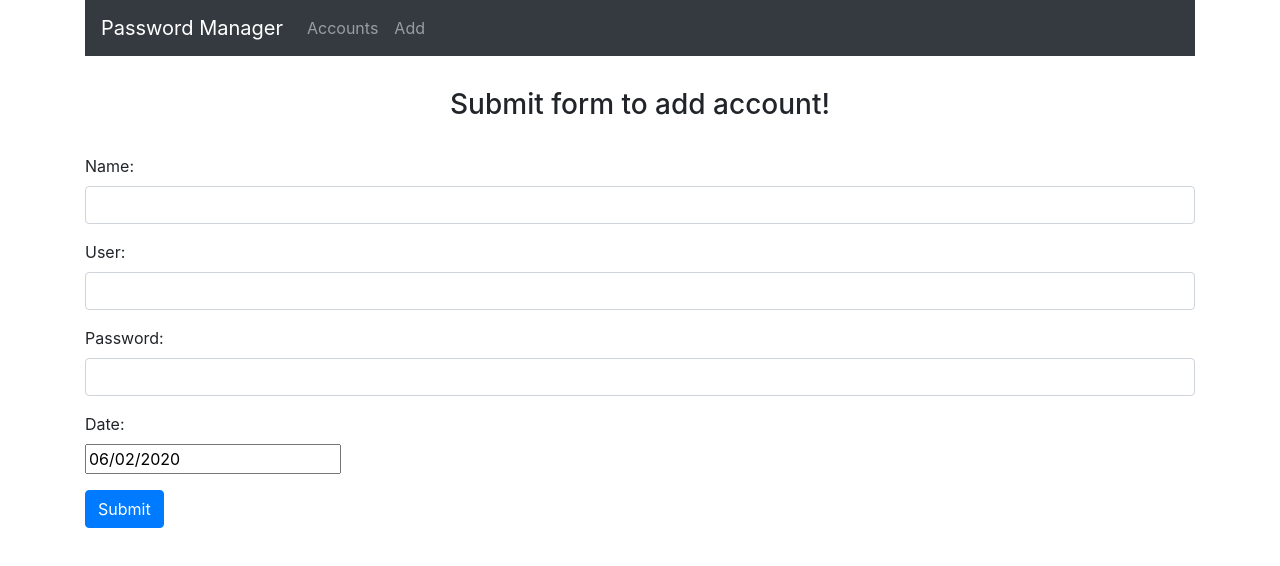
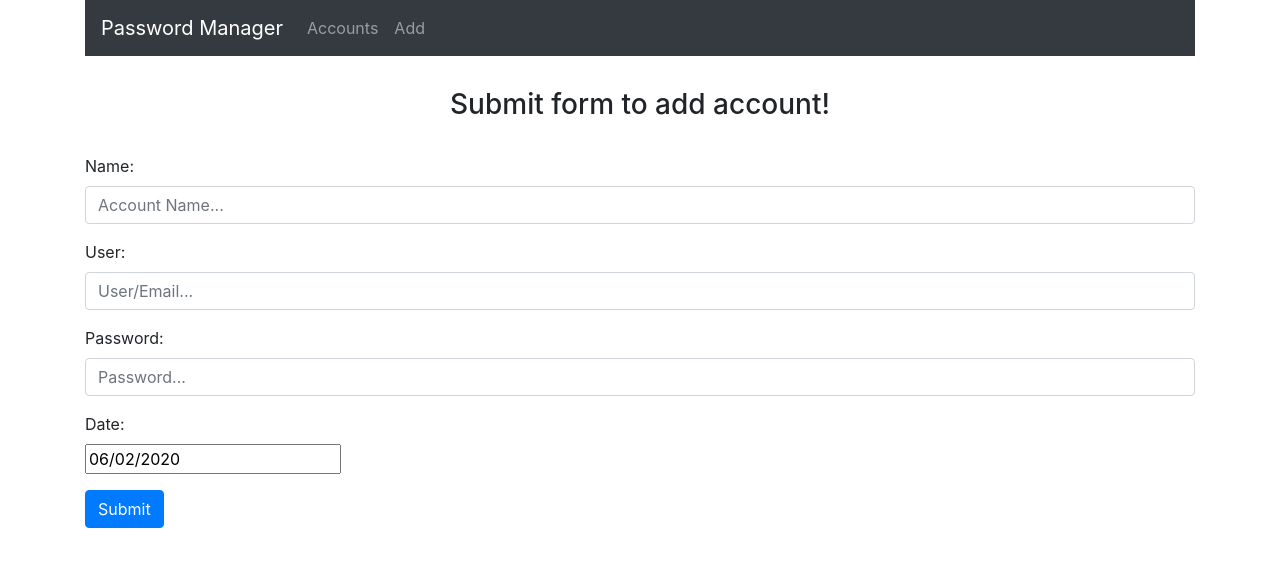
Before and after one commit to hectormelgoza/react-tracker, a React (Create React App) app in the folder tracker/: page /new in a window 1280 px wide. Shown: the top 566 px of the page. Built offline with nearby package versions, Linux system fonts and the light colour scheme.

Commit message:
clean up and added placeholders

```diff
--- a/tracker/src/components/Add.js
+++ b/tracker/src/components/Add.js
@@ -58,9 +58,7 @@ export default class Add extends Component {
     console.log(account);
 
     axios.post('http://localhost:4000/api/add', account)
-    .then(() => {
-      console.log('Data has been sent to the server');
-    })
+    .then(res => res.json('account sent to database'))
 
     window.location = '/';
   }
@@ -77,6 +75,7 @@ export default class Add extends Component {
               type="text"
               required
               className="form-control"
+              placeholder="Account Name..."
               value={this.state.name}
               onChange={this.onChangeName}
           />
@@ -87,6 +86,7 @@ export default class Add extends Component {
               type="text"
               required
               className="form-control"
+              placeholder="User/Email..."
               value={this.state.user}
               onChange={this.onChangeUser}
               />
@@ -96,6 +96,7 @@ export default class Add extends Component {
           <input
               type="text"
               className="form-control"
+              placeholder="Password..."
               value={this.state.password}
               onChange={this.onChangePassword}
               />
```
